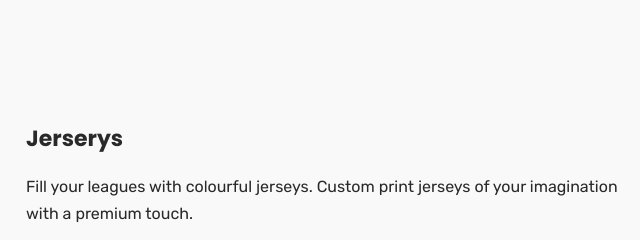
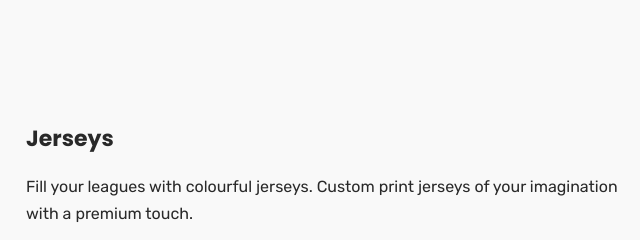
Before and after one commit to parels/parels, a plain HTML site: page index.html in a window 1280 px wide. Shown: the part 2154-2394 px from the top of the page, 629-1269 px from the left. Drawn offline with Linux system fonts and the light colour scheme; files whose address does not match are found by name.

Commit message:
Update index.html
Mistakes

```diff
--- a/index.html
+++ b/index.html
@@ -265,7 +265,7 @@
                 <div class="col-xl-6 col-lg-6 col-md-6 col-sm-12 wow fadeInUp" data-wow-delay="0.4s">
                     <div class="growth-content">
                         <div class="content-grow">
-                            <h3>Jerserys </h3>
+                            <h3>Jerseys </h3>
                             <p>Fill your leagues with colourful jerseys. Custom print jerseys of your imagination with a premium touch.</p>
 
                         </div>
```
